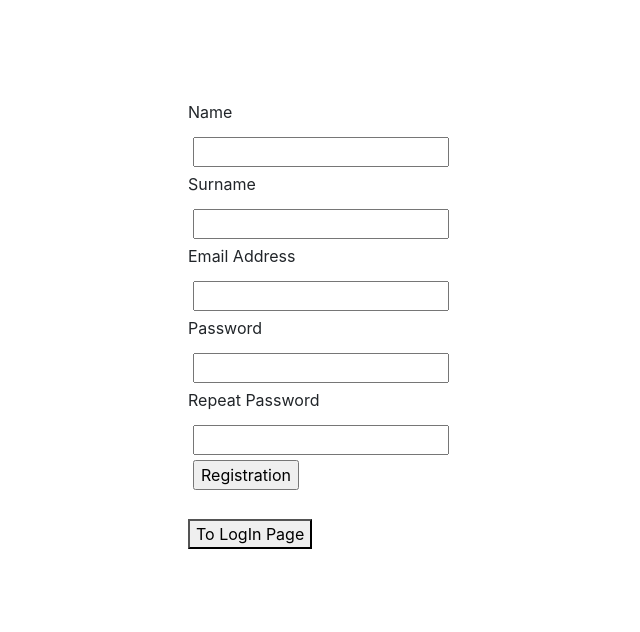
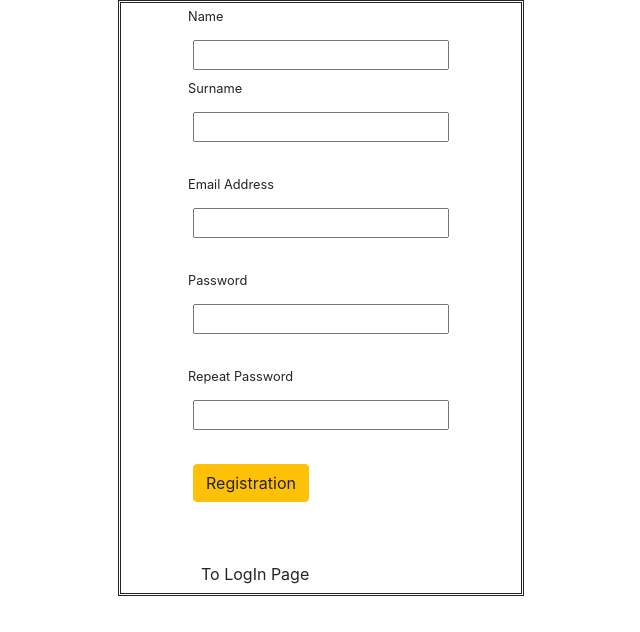
Before and after one commit to anushanush174/angularProject, an Angular app: page /registration-component in a window 1280 px wide. Shown: the top 632 px of the page, without its empty margins (319-959 px from the left). Built offline with nearby package versions, Linux system fonts and the light colour scheme.

Commit message:
log registr

```diff
--- a/src/app/log-register/login-component/login-component.component.css
+++ b/src/app/log-register/login-component/login-component.component.css
@@ -2,3 +2,14 @@ input{
     display: flex;
     margin: 5px;
 }
+
+.logDiv{
+    display: flex;
+    justify-content: center;
+    margin-top: 100px;
+
+    border-style: double;
+    width: 406px;
+    max-width: 406px;
+    margin: 0 auto;
+}
--- a/src/app/log-register/login-component/login-component.component.html
+++ b/src/app/log-register/login-component/login-component.component.html
@@ -1,18 +1,13 @@
-<p>login-component works!</p>
+<div class="logDiv">
+<form>
+        <label><small>Email</small></label>
+        <input type="text" [(ngModel)]="email" name = "email"><br>
 
-<form>
-    <div class="input">
-        <label>Email</label>
-        <input type="text"  >
-    </div>
-    <div class="input">
-        <label>Password</label>
-        <input type="password" >
-    </div>
-    <div class="input">
-        <input type="button" value="LogIn" (click)="loginUser()">
-    </div>
-    <div>
-        <button routerLink="../registration-component">Registration</button>
-    </div>
+        <label><small>Password</small></label>
+        <input type="password" [(ngModel)]="password" name = "password"><br>
+
+        <input type="button" value="LogIn" (click)="loginUser()" class="btn btn-warning">
+
+        <button routerLink="../registration-component" class="btn btn-default" >To Registration Page</button>
 </form>
+</div>
--- a/src/app/log-register/login-component/login-component.component.ts
+++ b/src/app/log-register/login-component/login-component.component.ts
@@ -6,18 +6,21 @@ import { Component, OnInit } from '@angular/core';
   styleUrls: ['./login-component.component.css']
 })
 export class LoginComponentComponent{
-  userName:string;
-  password:string;
-
+  currentUser = JSON.parse(localStorage.getItem("registeredUsers"))
+  email: string;
+  password: string;
   constructor() { }
 
   ngOnInit(): void {
   }
 
   loginUser(){
-    if(this.userName == "admin" && this.password == "admin"){
-      console.log("welcome admmn")
+
+
+    if(this.currentUser.find(x => x.email === this.email && x.password === this.password)) {
+      alert('ok')
     }
+
   }
 
 }
--- a/src/app/log-register/registration-component/registration-component.component.css
+++ b/src/app/log-register/registration-component/registration-component.component.css
@@ -3,8 +3,13 @@ input{
     margin: 5px;
 }
 
-.regForm{
+.regDiv{
     display: flex;
     justify-content: center;
     margin-top: 100px;
+    border-style: double;
+
+    width: 406px;
+    max-width: 406px;
+    margin: 0 auto;
 }
--- a/src/app/log-register/registration-component/registration-component.component.html
+++ b/src/app/log-register/registration-component/registration-component.component.html
@@ -1,30 +1,35 @@
-<div class="regForm">
+<div class="regDiv">
     <form [formGroup]="fullNameControl">
-        <div>
-            <label>Name</label>
-            <input type="text" formControlName="name">
-        </div>
-        <div>
-            <label>Surname</label>
-            <input type="text" formControlName="surname">
-        </div>
-        <div>
-            <label>Email Address</label>
-            <input type="text" formControlName="mail">
-        </div>
-        <div>
-            <label>Password</label>
-            <input type="password" formControlName="password">
-        </div>
-        <div>
-            <label>Repeat Password</label>
-            <input type="password" formControlName="repeatPassword">
-        </div>
-        <div>
-            <input type="submit" value="Registration" (click)="onSubmit()">
-        </div>
-        <div><br>
-            <button routerLink="../login-component">To LogIn Page</button>
-        </div>
+            <label for="name"><small>Name</small></label>
+            <input type="text" formControlName="name" name="name"/>
+            <div class="alert alert-danger"
+            *ngIf="fullNameControl.controls['name'].invalid && fullNameControl.controls['name'].touched">
+            Name is required.
+            </div>
+
+
+            <label><small>Surname</small></label>
+            <input type="text" formControlName="surname"><br>
+            <div class="alert alert-danger"
+            *ngIf="fullNameControl.controls['surname'].invalid && fullNameControl.controls['surname'].touched">
+            Surname is required.
+            </div>
+
+            <label><small>Email Address</small></label>
+            <input type="email" formControlName="mail"><br>
+            <div class="alert alert-danger"
+            *ngIf="fullNameControl.controls['mail'].invalid && fullNameControl.controls['mail'].touched">
+            Wrong email.
+             </div>
+
+            <label><small>Password</small></label>
+            <input type="password" formControlName="password"><br>
+
+            <label><small>Repeat Password</small></label>
+            <input type="password" formControlName="repeatPassword"><br>
+
+            <input type="submit" value="Registration" (click)="onSubmit()" class="btn btn-warning"><br>
+            <br>
+            <button routerLink="../login-component" class="btn btn-default">To LogIn Page</button>
     </form>
 </div>
--- a/src/app/log-register/registration-component/registration-component.component.ts
+++ b/src/app/log-register/registration-component/registration-component.component.ts
@@ -1,5 +1,5 @@
 import { Component, OnInit } from '@angular/core';
-import { FormBuilder, FormControl, FormGroup } from '@angular/forms';
+import { FormBuilder, FormControl, FormGroup, Validators } from '@angular/forms';
 
 @Component({
   selector: 'app-registration-component',
@@ -13,12 +13,14 @@ export class RegistrationComponentComponent implements OnInit {
   currentUser: any = {};
 
   constructor(private formBuilder: FormBuilder) {
+
     this.fullNameControl = this.formBuilder.group({
-      name: new FormControl(),
-      surname: new FormControl(),
-      mail: new FormControl(),
+      name: new FormControl('', Validators.required),
+      surname: new FormControl('', Validators.required),
+      mail: new FormControl('', [ Validators.required, Validators.email ]),
       password: new FormControl(),
       repeatPassword: new FormControl(),
+
     })
   };
 
@@ -26,8 +28,11 @@ export class RegistrationComponentComponent implements OnInit {
   }
 
   onSubmit(){
+    // for(i=0; i<)
+    if(this.currentUser)
     this.currentUser = Object.assign(this.currentUser, this.fullNameControl.value);
     this.registeredUsersArray.push(this.currentUser);
     localStorage.setItem("registeredUsers", JSON.stringify(this.registeredUsersArray))
+
   }
 }
```
